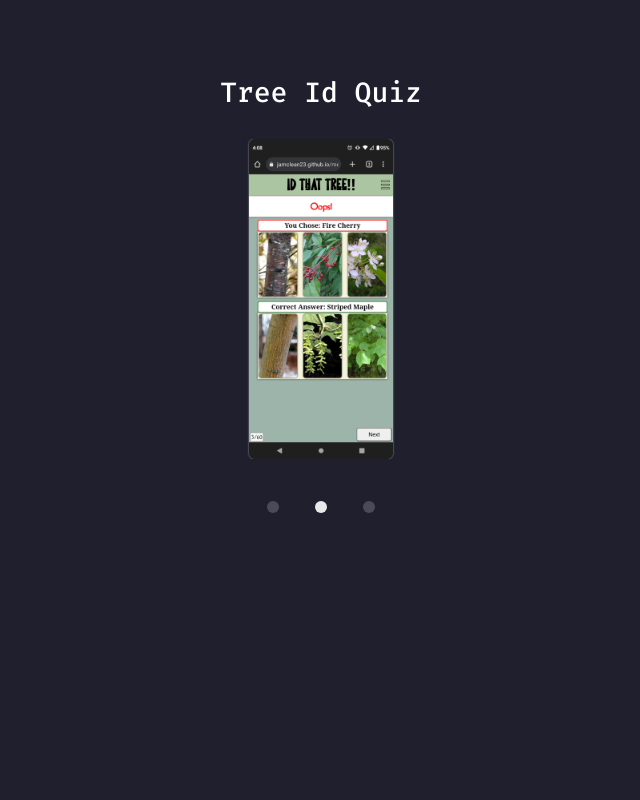
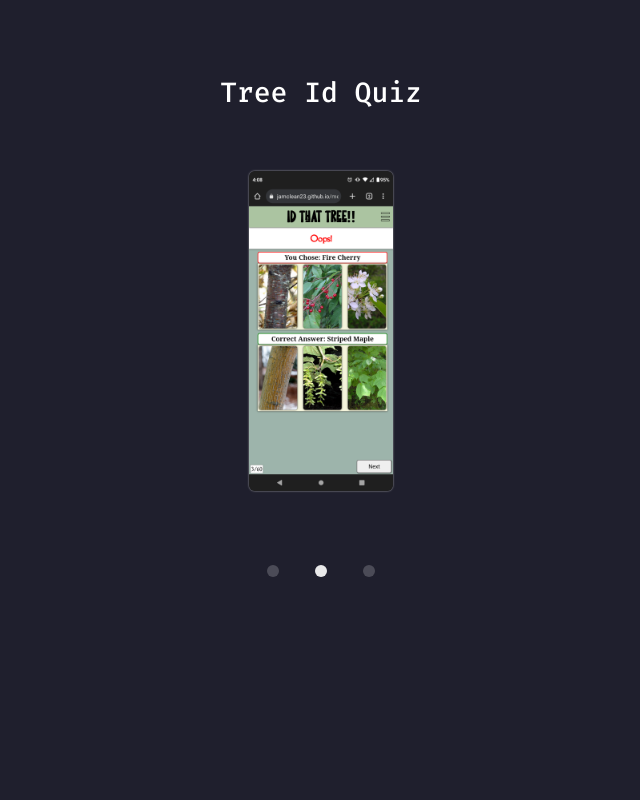
Before and after one commit to jamclean23/jm-portfolio, a React app: page /#/ in a window 1280 px wide. Shown: the part 960-1760 px from the top of the page, without its empty margins (319-959 px from the left). Built offline with nearby package versions, Linux system fonts and the light colour scheme.

Commit message:
Change overflow to hidden on imgsWrapper

```diff
--- a/src/React/components/HomePage/Projects/Project/Project.css
+++ b/src/React/components/HomePage/Projects/Project/Project.css
@@ -14,7 +14,9 @@
     justify-content: center;
     align-items: center;
     gap: 2rem;
-    overflow-x: hidden;
+    padding-top: 2rem;
+    padding-bottom: 2rem;
+    overflow: hidden;
 }
 
 .Project .imgWrapper.mobile {
```
Also changed, not shown: 1 other file (tests, documents, lock files or other folders).
